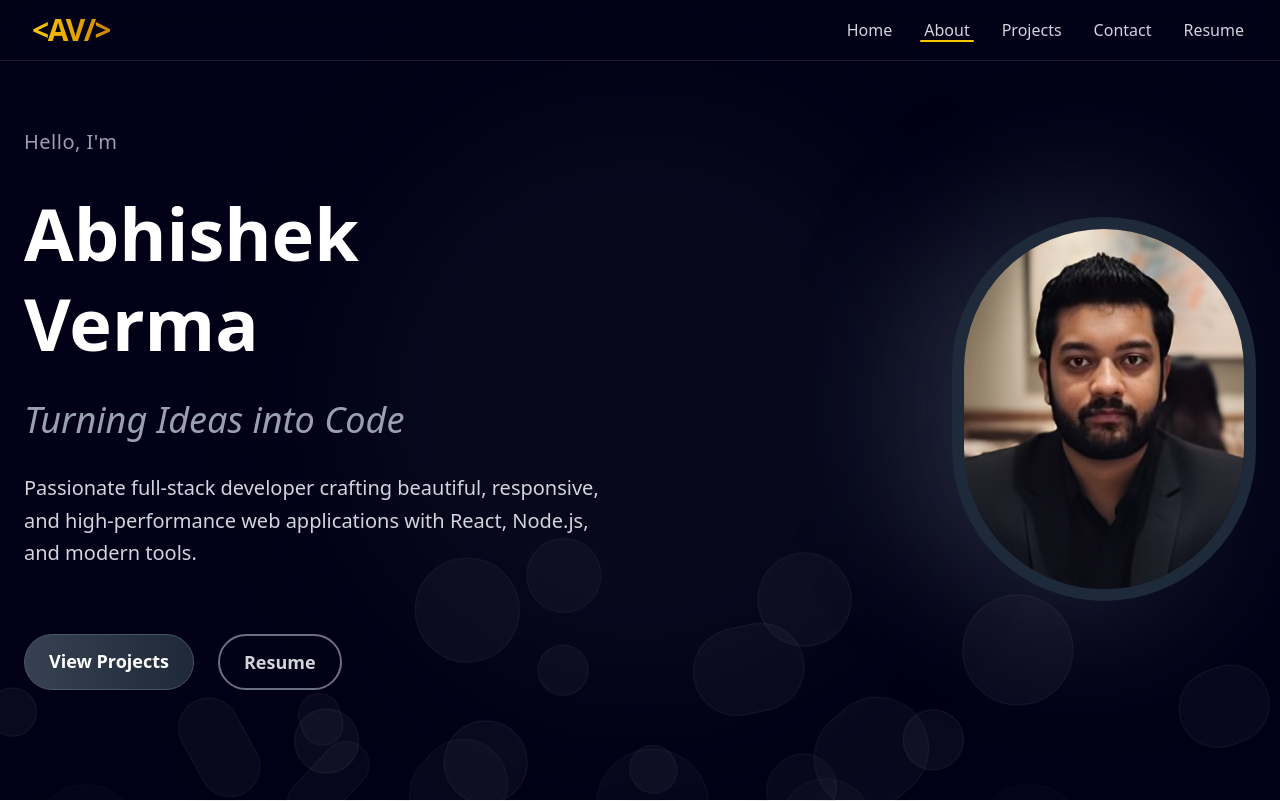
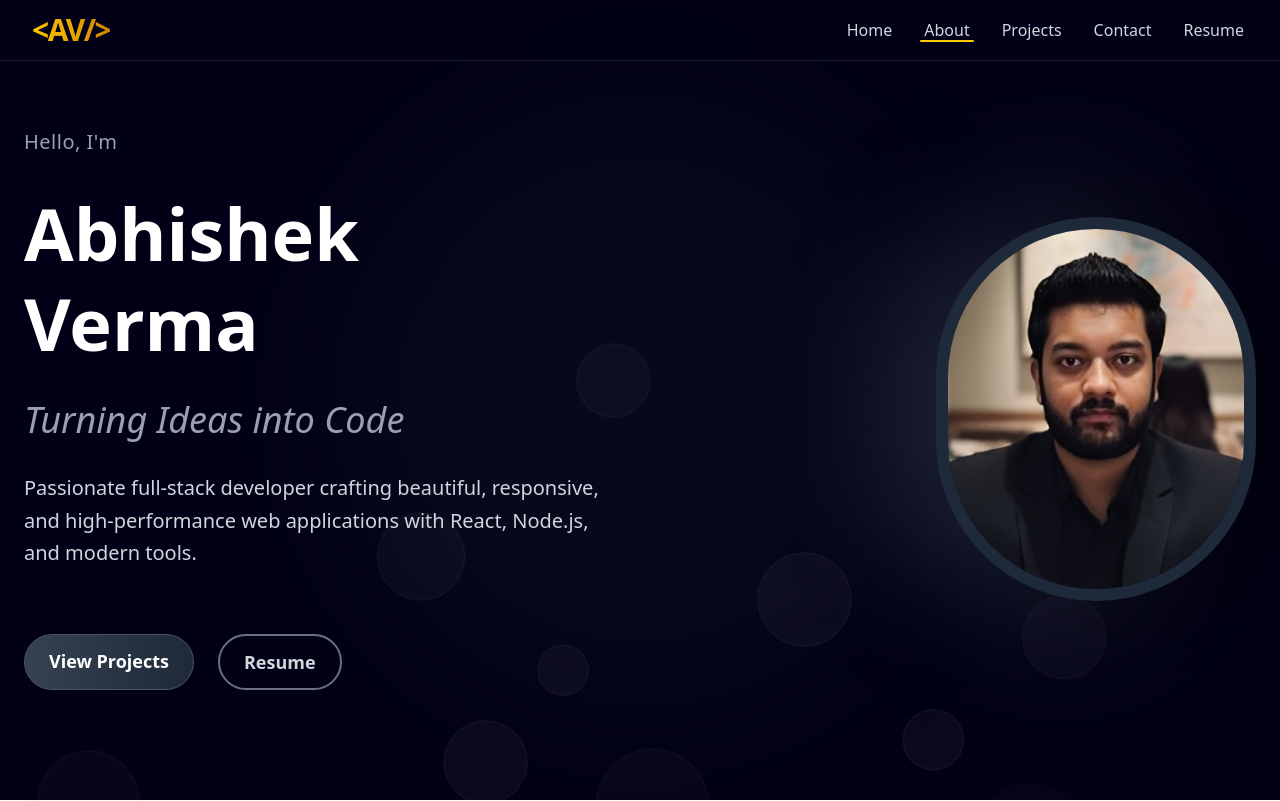
Before and after one commit to abhishekverma22/Portfolio, a React (Vite) app: page / in a window 1280 px wide. Shown: the top 801 px of the page. Built offline with nearby package versions, Linux system fonts and the light colour scheme; a web font is replaced by a local one.

Commit message:
redesign

```diff
--- a/src/App.jsx
+++ b/src/App.jsx
@@ -1,14 +1,14 @@
-import React, { useMemo } from "react";
+import React, { useMemo, Suspense } from "react";
 import Navbar from "./components/NavBar.jsx";
 import Home from "./components/Home.jsx";
-import About from "./components/About.jsx";
-import Project from "./components/Project.jsx";
-import Contact from "./components/Contact.jsx";
+const About = React.lazy(() => import("./components/About.jsx"));
+const Project = React.lazy(() => import("./components/Project.jsx"));
+const Contact = React.lazy(() => import("./components/Contact.jsx"));
 
 const App = () => {
-  // Generate bubbles ONCE
+  // Generate bubbles ONCE - Reduced number for performance (from 28 to 14)
   const bubbles = useMemo(() => {
-    return [...Array(28)].map((_, i) => {
+    return [...Array(14)].map((_, i) => {
       const size = 40 + Math.random() * 80;
       const duration = 8 + Math.random() * 12;
       const delay = Math.random() * 8;
@@ -86,15 +86,21 @@ const App = () => {
           <section id="home">
             <Home />
           </section>
+          <Suspense fallback={<div className="min-h-screen bg-[#010011]"></div>}>
             <section id="about">
               <About />
             </section>
+          </Suspense>
+          <Suspense fallback={<div className="min-h-screen bg-[#010011]"></div>}>
             <section id="projects">
               <Project />
             </section>
+          </Suspense>
+          <Suspense fallback={<div className="min-h-screen bg-[#010011]"></div>}>
             <section id="contact">
               <Contact />
             </section>
+          </Suspense>
         </div>
       </div>
     </>
--- a/src/components/Home.jsx
+++ b/src/components/Home.jsx
@@ -1,45 +1,45 @@
-import React from "react";
+import React, { useMemo } from "react";
 import profileImage from "../assets/profile.jpg";
 import { motion } from "framer-motion";
 
 const Home = () => {
+  // Generate bubbles once, reduced count (20 → 12) for performance
+  const bubbles = useMemo(() => {
+    return [...Array(12)].map((_, i) => ({
+      id: i,
+      size: 40 + Math.random() * 70,
+      duration: 12 + Math.random() * 18,
+      delay: Math.random() * 10,
+      left: Math.random() * 100,
+    }));
+  }, []);
+
   return (
     <main className="relative z-10 flex items-center justify-center min-h-screen px-5 sm:px-8 lg:px-6 py-16 md:py-24 lg:py-32 overflow-hidden">
-      {/* RESPONSIVE BUBBLES - Smaller on Mobile */}
+      {/* Bubbles - now memoized and reduced */}
       <div className="absolute inset-0 -z-10 pointer-events-none">
-        {[...Array(20)].map((_, i) => (
+        {bubbles.map((bubble) => (
           <div
-            key={i}
-            className="absolute rounded-full animate-float"
+            key={bubble.id}
+            className="absolute rounded-full"
             style={{
-              // Smaller bubbles on mobile, normal on larger screens
-              width: `${
-                window.innerWidth < 640
-                  ? 25 + Math.random() * 50
-                  : 40 + Math.random() * 80
-              }px`,
-              height: `${
-                window.innerWidth < 640
-                  ? 25 + Math.random() * 50
-                  : 40 + Math.random() * 80
-              }px`,
-              left: `${Math.random() * 100}%`,
+              width: `${bubble.size}px`,
+              height: `${bubble.size}px`,
+              left: `${bubble.left}%`,
               bottom: `-150px`,
               background: "rgba(180, 180, 180, 0.1)",
               border: "1px solid rgba(220, 220, 220, 0.15)",
               boxShadow: "0 10px 30px rgba(0, 0, 0, 0.3)",
-              animation: `float ${12 + Math.random() * 18}s linear infinite`,
-              animationDelay: `${Math.random() * 10}s`,
+              animation: `float ${bubble.duration}s linear infinite`,
+              animationDelay: `${bubble.delay}s`,
             }}
           />
         ))}
       </div>
 
       <div className="relative max-w-7xl mx-auto w-full">
-        {/* MOBILE LAYOUT - Image on Top */}
-        {/* MOBILE LAYOUT - Smaller Image & Text */}
+        {/* Mobile Layout */}
         <div className="block md:hidden text-center space-y-6 mt-4">
-          {/* Small Image */}
           <motion.div
             initial={{ opacity: 0, scale: 0.8 }}
             whileInView={{ opacity: 1, scale: 1 }}
@@ -49,138 +49,71 @@ const Home = () => {
           >
             <div className="relative group inline-block">
               <div className="absolute -inset-2 bg-linear-to-r from-purple-600/20 to-blue-600/20 rounded-full blur-xl opacity-60 group-hover:opacity-90 transition duration-700" />
-              <div className="relative w-40 h-50 sm:w-36 sm:h-36 rounded-full overflow-hidden border-4 border-gray-800 shadow-xl">
+              <div className="relative w-40 h-50 rounded-full overflow-hidden border-4 border-gray-800 shadow-xl">
                 <img
                   src={profileImage}
                   alt="Abhishek Verma"
                   className="w-full h-full object-cover"
+                  loading="lazy"
                 />
               </div>
             </div>
           </motion.div>
 
-          {/* Text Section */}
-          <motion.p
-            initial={{ opacity: 0, y: 15 }}
-            whileInView={{ opacity: 1, y: 0 }}
-            transition={{ delay: 0.2 }}
-            className="text-gray-400 font-medium text-s tracking-wider"
-          >
+          <motion.p initial={{ opacity: 0, y: 15 }} whileInView={{ opacity: 1, y: 0 }} transition={{ delay: 0.2 }} className="text-gray-400 font-medium text-sm tracking-wider">
             Hello, I'm
           </motion.p>
 
-          <motion.h1
-            initial={{ opacity: 0, y: 15 }}
-            whileInView={{ opacity: 1, y: 0 }}
-            transition={{ delay: 0.35 }}
-            className="text-3xl font-bold tracking-wide text-white"
-          >
+          <motion.h1 initial={{ opacity: 0, y: 15 }} whileInView={{ opacity: 1, y: 0 }} transition={{ delay: 0.35 }} className="text-3xl font-bold tracking-wide text-white">
             Abhishek Verma
           </motion.h1>
 
-          <motion.p
-            initial={{ opacity: 0, y: 15 }}
-            whileInView={{ opacity: 1, y: 0 }}
-            transition={{ delay: 0.45 }}
-            className="text-base font-light text-gray-400 italic -mt-4 "
-          >
+          <motion.p initial={{ opacity: 0, y: 15 }} whileInView={{ opacity: 1, y: 0 }} transition={{ delay: 0.45 }} className="text-base font-light text-gray-400 italic -mt-4">
             Turning Ideas into Code
           </motion.p>
 
-          <motion.p
-            initial={{ opacity: 0, y: 15 }}
-            whileInView={{ opacity: 1, y: 0 }}
-            transition={{ delay: 0.55 }}
-            className="text-gray-300 text-s leading-relaxed max-w-xs mx-auto px-3"
-          >
-           Passionate full-stack developer building fast, modern, responsive web apps.
+          <motion.p initial={{ opacity: 0, y: 15 }} whileInView={{ opacity: 1, y: 0 }} transition={{ delay: 0.55 }} className="text-gray-300 text-sm leading-relaxed max-w-xs mx-auto px-3">
+            Passionate full-stack developer building fast, modern, responsive web apps.
           </motion.p>
 
-          {/* Buttons */}
-          <motion.div
-            initial={{ opacity: 0, y: 20 }}
-            whileInView={{ opacity: 1, y: 0 }}
-            transition={{ delay: 0.65 }}
-            className="flex items-center justify-center gap-3 pt-4"
-          >
-            <a
-              href="#projects"
-              className="px-4 py-2 bg-gray-800 text-white font-medium text-s rounded-full border border-gray-700 shadow-md hover:scale-105 transition duration-300"
-            >
+          <motion.div initial={{ opacity: 0, y: 20 }} whileInView={{ opacity: 1, y: 0 }} transition={{ delay: 0.65 }} className="flex items-center justify-center gap-3 pt-4">
+            <a href="#projects" className="px-4 py-2 bg-gray-800 text-white font-medium text-sm rounded-full border border-gray-700 shadow-md hover:scale-105 transition duration-300">
               Projects
             </a>
-
             <a
               href="https://drive.google.com/file/d/1FoIUC4ewNl_3WN96QMl-9VzNMXqF8vZs/view?usp=sharing"
               target="_blank"
               rel="noopener noreferrer"
-              className="px-4 py-2 border border-gray-500 text-gray-300 font-medium text-s rounded-full hover:bg-white/10 hover:text-white transition duration-300"
+              className="px-4 py-2 border border-gray-500 text-gray-300 font-medium text-sm rounded-full hover:bg-white/10 hover:text-white transition duration-300"
             >
               Resume
             </a>
           </motion.div>
         </div>
 
-        {/* DESKTOP & TABLET - Side by Side */}
+        {/* Desktop Layout */}
         <div className="hidden md:grid md:grid-cols-2 gap-12 lg:gap-20 items-center">
-          {/* Left: Text */}
-          <motion.div
-            initial={{ opacity: 0, x: -60 }}
-            whileInView={{ opacity: 1, x: 0 }}
-            viewport={{ once: true }}
-            transition={{ duration: 0.9 }}
-            className="space-y-8"
-          >
-            <motion.p
-              initial={{ opacity: 0 }}
-              whileInView={{ opacity: 1 }}
-              transition={{ delay: 0.2 }}
-              className="text-gray-400 font-medium text-xl tracking-wide"
-            >
+          <motion.div initial={{ opacity: 0, x: -60 }} whileInView={{ opacity: 1, x: 0 }} viewport={{ once: true }} transition={{ duration: 0.9 }} className="space-y-8">
+            <motion.p initial={{ opacity: 0 }} whileInView={{ opacity: 1 }} transition={{ delay: 0.2 }} className="text-gray-400 font-medium text-xl tracking-wide">
               Hello, I'm
             </motion.p>
 
-            <motion.h1
-              initial={{ opacity: 0 }}
-              whileInView={{ opacity: 1 }}
-              transition={{ delay: 0.4 }}
-              className="text-6xl lg:text-7xl font-bold text-white leading-tight"
-            >
+            <motion.h1 initial={{ opacity: 0 }} whileInView={{ opacity: 1 }} transition={{ delay: 0.4 }} className="text-6xl lg:text-7xl font-bold text-white leading-tight">
               Abhishek Verma
             </motion.h1>
 
-            <motion.p
-              initial={{ opacity: 0 }}
-              whileInView={{ opacity: 1 }}
-              transition={{ delay: 0.6 }}
-              className="text-3xl lg:text-4xl font-light text-gray-400 italic"
-            >
+            <motion.p initial={{ opacity: 0 }} whileInView={{ opacity: 1 }} transition={{ delay: 0.6 }} className="text-3xl lg:text-4xl font-light text-gray-400 italic">
               Turning Ideas into Code
             </motion.p>
 
-            <motion.p
-              initial={{ opacity: 0 }}
-              whileInView={{ opacity: 1 }}
-              transition={{ delay: 0.8 }}
-              className="text-gray-300 text-lg lg:text-xl leading-relaxed max-w-2xl"
-            >
-              Passionate full-stack developer crafting beautiful, responsive,
-              and high-performance web applications with React, Node.js, and
-              modern tools.
+            <motion.p initial={{ opacity: 0 }} whileInView={{ opacity: 1 }} transition={{ delay: 0.8 }} className="text-gray-300 text-lg lg:text-xl leading-relaxed max-w-2xl">
+              Passionate full-stack developer crafting beautiful, responsive, and high-performance web applications with React, Node.js, and modern tools.
             </motion.p>
-            <motion.div
-              initial={{ opacity: 0, y: 40 }}
-              whileInView={{ opacity: 1, y: 0 }}
-              transition={{ delay: 1 }}
-              className="flex flex-row gap-6 pt-8"
-            >
-              <a
-                href="#projects"
-                className="px-6 py-3 bg-linear-to-r from-gray-700 to-gray-800 text-white font-semibold text-lg rounded-full shadow-md hover:shadow-xl hover:scale-105 transition-all duration-300 border border-gray-600"
-              >
+
+            <motion.div initial={{ opacity: 0, y: 40 }} whileInView={{ opacity: 1, y: 0 }} transition={{ delay: 1 }} className="flex flex-row gap-6 pt-8">
+              <a href="#projects" className="px-6 py-3 bg-linear-to-r from-gray-700 to-gray-800 text-white font-semibold text-lg rounded-full shadow-md hover:shadow-xl hover:scale-105 transition-all duration-300 border border-gray-600">
                 View Projects
               </a>
-
               <a
                 href="/Abhishek_verma_resume.pdf"
                 download="Abhishek_Verma_Resume.pdf"
@@ -191,21 +124,15 @@ const Home = () => {
             </motion.div>
           </motion.div>
 
-          {/* Right: Image */}
-          <motion.div
-            initial={{ opacity: 0, scale: 0.9 }}
-            whileInView={{ opacity: 1, scale: 1 }}
-            viewport={{ once: true }}
-            transition={{ duration: 1, delay: 0.4 }}
-            className="flex justify-center lg:justify-end"
-          >
+          <motion.div initial={{ opacity: 0, scale: 0.9 }} whileInView={{ opacity: 1, scale: 1 }} viewport={{ once: true }} transition={{ duration: 1, delay: 0.4 }} className="flex justify-center lg:justify-end">
             <div className="relative group">
-              <div className="absolute -inset-8 bg-linear-to-r from-gray-600 to-black-600 rounded-full blur-3xl opacity-60 group-hover:opacity-90 transition duration-700" />
-              <div className="relative w-80 h-70 lg:w-76 lg:h-96 rounded-full overflow-hidden border-8 lg:border-12 border-gray-800 shadow-3xl">
+              <div className="absolute -inset-8 bg-linear-to-r from-gray-600 to-black rounded-full blur-3xl opacity-60 group-hover:opacity-90 transition duration-700" />
+              <div className="relative w-80 h-96 rounded-full overflow-hidden border-8 lg:border-12 border-gray-800 shadow-3xl">
                 <img
                   src={profileImage}
                   alt="Abhishek Verma"
                   className="w-full h-full object-cover transition-transform duration-700 group-hover:scale-110"
+                  loading="lazy"
                 />
               </div>
             </div>
@@ -213,23 +140,12 @@ const Home = () => {
         </div>
       </div>
 
-      {/* Floating Animation */}
       <style jsx>{`
         @keyframes float {
-          0% {
-            transform: translateY(0) rotate(0deg);
-            opacity: 0;
-          }
-          10% {
-            opacity: 0.4;
-          }
-          90% {
-            opacity: 0.2;
-          }
-          100% {
-            transform: translateY(-120vh) rotate(360deg);
-            opacity: 0;
-          }
+          0% { transform: translateY(0) rotate(0deg); opacity: 0; }
+          10% { opacity: 0.4; }
+          90% { opacity: 0.2; }
+          100% { transform: translateY(-120vh) rotate(360deg); opacity: 0; }
         }
       `}</style>
     </main>
```
Also changed, not shown: src/components/Project.jsx (+66 -78 lines). Lines whose indentation alone changed are shown as unchanged.
